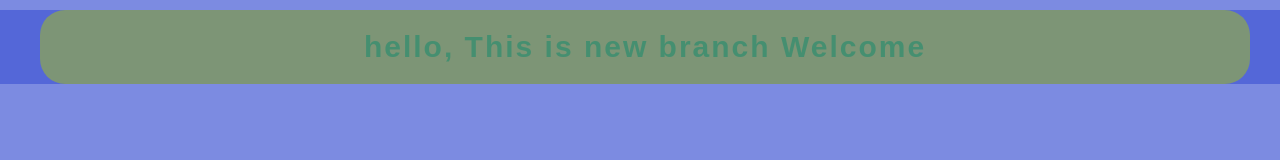
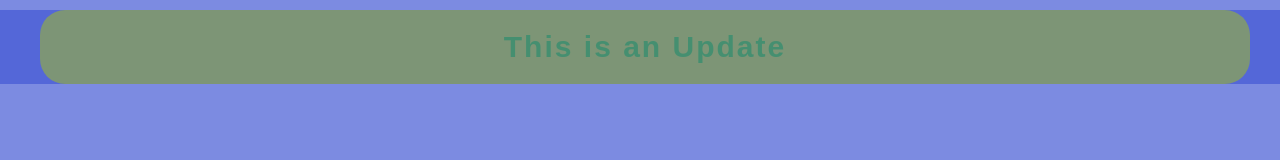
Before and after one commit to MohamedAbdelFattah12453/My-_Projects, a plain HTML site: page index.html in a window 1280 px wide. Drawn offline with Linux system fonts and the light colour scheme.

Commit message:
Edit the html file

```diff
--- a/index.html
+++ b/index.html
@@ -7,7 +7,7 @@
     <title>Document</title>
 </head>
 <body>
-    <h1>hello, This is new branch Welcome</h1>
+    <h1>This is an Update</h1>
     <script src="app.js"></script>
 </body>
 </html>
```
